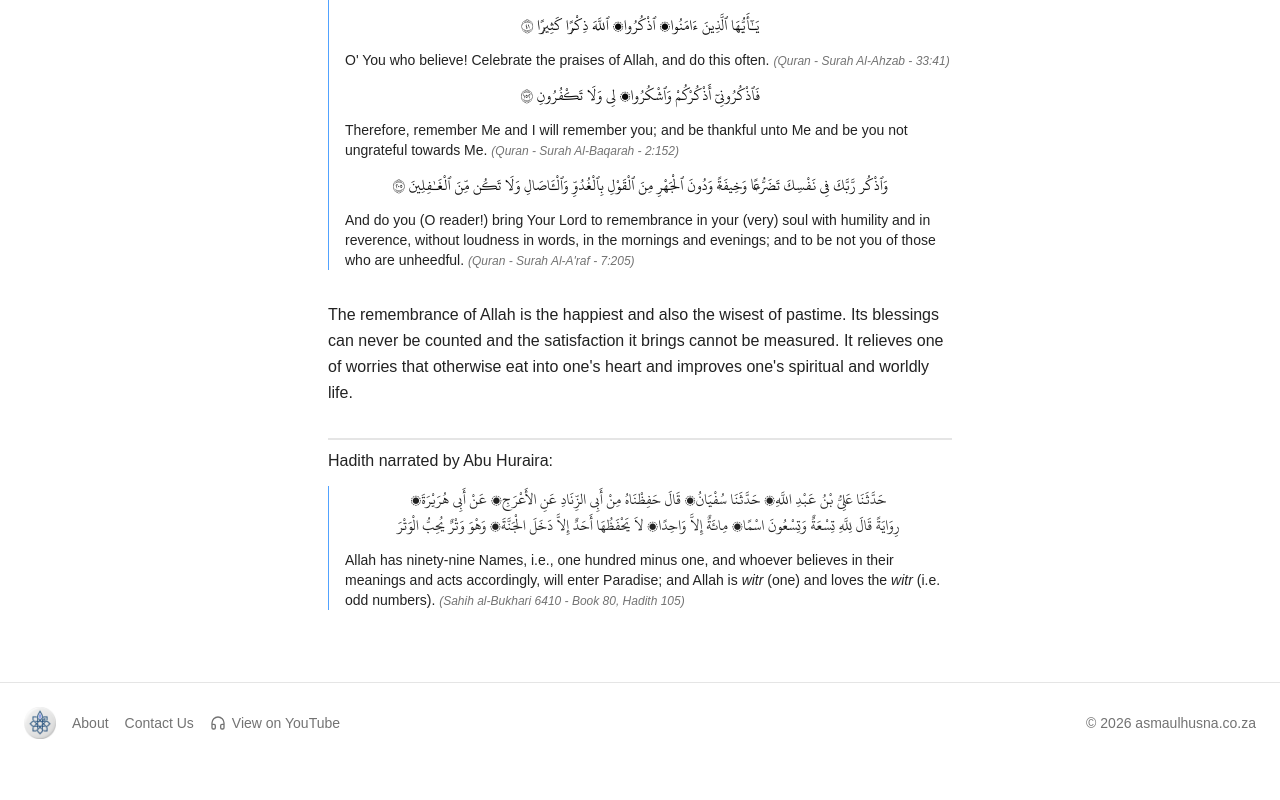
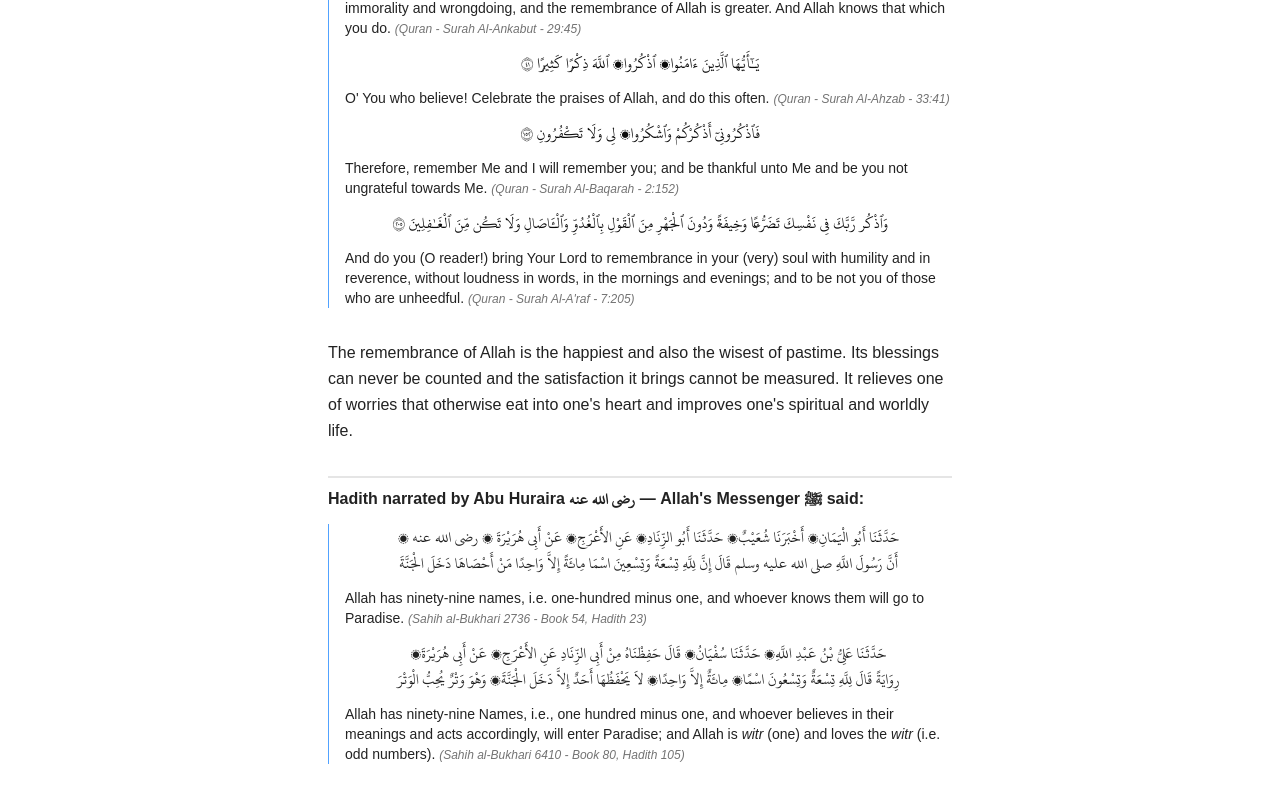
Before and after one commit to imtiazlorgat-aus/asmaulhusna, a Next.js app: page /introduction in a window 1280 px wide. Shown: the part 830-1630 px from the top of the page. Before the commit the page ends 1593 px from the top, so only its background shows below. Built offline with nearby package versions, Linux system fonts and the light colour scheme.

Commit message:
Intro - Hadith updated

```diff
--- a/app/introduction/page.tsx
+++ b/app/introduction/page.tsx
@@ -63,8 +63,9 @@ export default function IntroductionPage() {
           </p>
           <p className="text-foreground/90">
             Allah, therefore, tells us to remember Him and draw near to Him by
-            reciting His name or His attributes. Allah says:
+            reciting His name or His attributes.{" "}
           </p>
+          <p className="text-foreground/90 font-semibold">Allah (SWT) says:</p>
         </section>
 
         <section className="space-y-3 border-l border-blue-400">
@@ -141,10 +142,37 @@ export default function IntroductionPage() {
           </p>
         </section>
         <section className="space-y-3  border-t-2 mt-4">
-          <p className="text-foreground/90 mt-2">
-            Hadith narrated by Abu Huraira:
+          <p className="text-foreground/90 font-semibold mt-2">
+            Hadith narrated by Abu Huraira{" "}
+            <span className="font-uthmanic" dir="rtl" lang="ar">
+              رضى الله عنه
+            </span>{" "}
+            — Allah&apos;s Messenger{" "}
+            <span className="font-uthmanic" dir="rtl" lang="ar">
+              ﷺ
+            </span>{" "}
+            said:
           </p>{" "}
           <section className="space-y-3 border-l border-blue-400 pl-4">
+            <p className="text-foreground/90 text-center">
+              <span className="font-uthmanic" dir="rtl" lang="ar">
+                حَدَّثَنَا أَبُو الْيَمَانِ، أَخْبَرَنَا شُعَيْبٌ، حَدَّثَنَا
+                أَبُو الزِّنَادِ، عَنِ الأَعْرَجِ، عَنْ أَبِي هُرَيْرَةَ ، رضى
+                الله عنه ،
+                <br />
+                أَنَّ رَسُولَ اللَّهِ صلى الله عليه وسلم قَالَ إِنَّ لِلَّهِ
+                تِسْعَةً وَتِسْعِينَ اسْمَا مِائَةً إِلاَّ وَاحِدًا مَنْ
+                أَحْصَاهَا دَخَلَ الْجَنَّةَ
+              </span>
+            </p>
+            <p className="text-foreground/90 text-sm">
+              Allah has ninety-nine names, i.e. one-hundred minus one, and
+              whoever knows them will go to Paradise.{" "}
+              <span className="text-muted-foreground text-xs italic">
+                (Sahih al-Bukhari 2736 - Book 54, Hadith 23)
+              </span>
+            </p>
+
             <p className="text-foreground/90 text-center">
               <span className="font-uthmanic" dir="rtl" lang="ar">
                 حَدَّثَنَا عَلِيُّ بْنُ عَبْدِ اللَّهِ، حَدَّثَنَا سُفْيَانُ،
```
